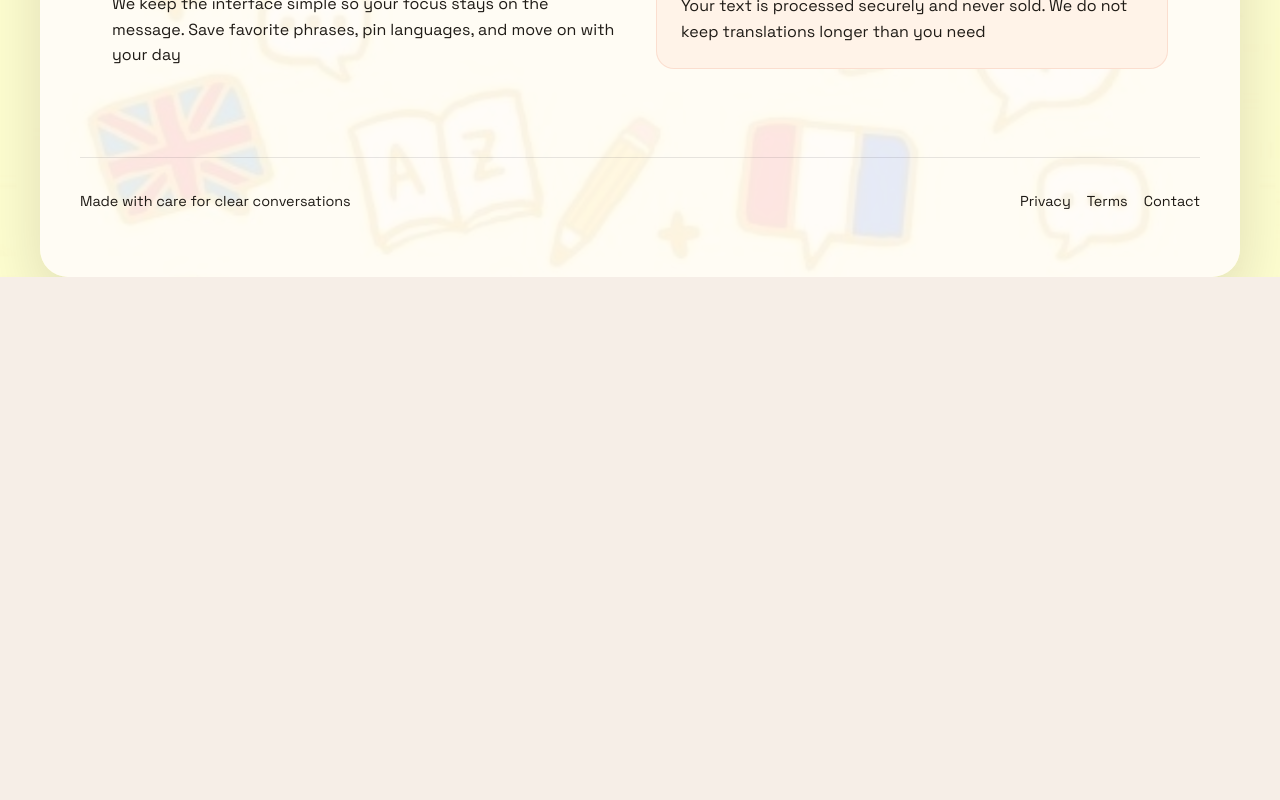
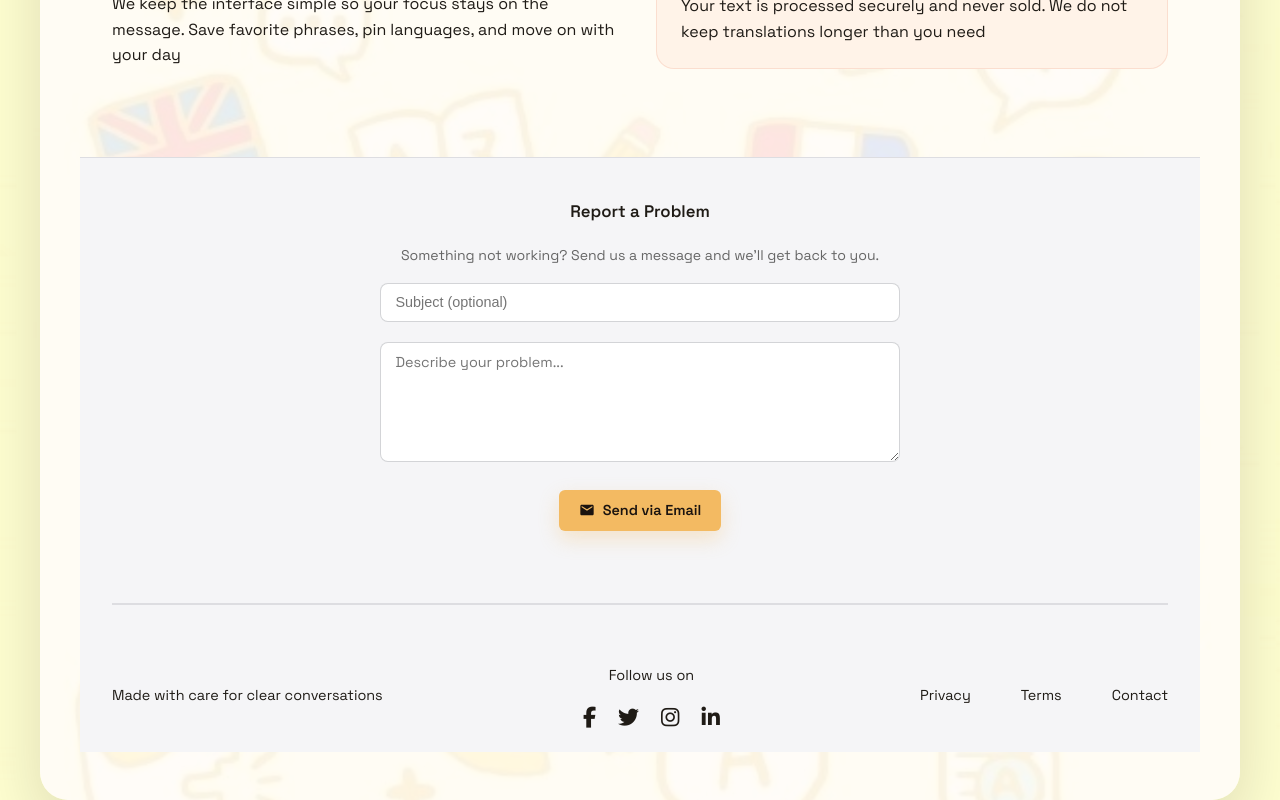
Before and after one commit to neelAkash2005/TongueBridge, a React (Vite) app in the folder frontDev/frontDev/: page / in a window 1280 px wide. Shown: the part 1547-2347 px from the top of the page. Before the commit the page ends 1824 px from the top, so only its background shows below. Built offline with nearby package versions, Linux system fonts and the light colour scheme.

Commit message:
Refining Footer

```diff
--- a/frontDev/frontDev/index.html
+++ b/frontDev/frontDev/index.html
@@ -4,8 +4,13 @@
     <meta charset="UTF-8" />
     <link rel="icon" type="image/svg+xml" href="/vite.svg" />
     <meta name="viewport" content="width=device-width, initial-scale=1.0" />
+
+    <!-- Font Awesome Icons -->
+    <link rel="stylesheet" href="https://cdnjs.cloudflare.com/ajax/libs/font-awesome/6.5.0/css/all.min.css">
+
     <title>front-dev</title>
   </head>
+
   <body>
     <div id="root"></div>
     <script type="module" src="/src/main.jsx"></script>
--- a/frontDev/frontDev/src/App.css
+++ b/frontDev/frontDev/src/App.css
@@ -878,13 +878,72 @@ textarea {
 
 .site-footer {
   display: flex;
+  flex-direction: column;
+  gap: 2rem;
+  padding: 2.5rem 2rem 1.5rem;
+  border-top: 1px solid rgba(15, 18, 33, 0.1);
+  background: var(--bg-secondary, #f5f5f7);
+  font-size: 0.9rem;
+}
+
+/* ── Footer contact section ── */
+.footer-contact-divider {
+  display: none;
+}
+
+.footer-contact-section {
+  width: 100%;
+  display: flex;
+  flex-direction: column;
   align-items: center;
-  justify-content: space-between;
-  flex-wrap: wrap;
-  gap: 1rem;
-  padding: 2rem 0 1rem;
-  border-top: 1px solid rgba(15, 18, 33, 0.1);
+  text-align: center;
+}
+
+.footer-contact-title {
+  margin: 0 0 1.2rem;
+  font-size: 1.05rem;
+  font-weight: 600;
+  color: var(--text-primary);
+}
+
+.footer-contact-desc {
+  margin: 0 0 1rem;
+  font-size: 0.88rem;
+  color: var(--text-secondary, #666);
+}
+
+.footer-contact-form {
+  display: flex;
+  flex-direction: column;
+  gap: 0.75rem;
+  width: 100%;
+  max-width: 520px;
+}
+
+.footer-contact-input,
+.footer-contact-textarea {
+  width: 100%;
+  padding: 0.65rem 0.9rem;
+  border: 1px solid rgba(15, 18, 33, 0.18);
+  border-radius: 8px;
   font-size: 0.9rem;
+  background: var(--bg-primary, #fff);
+  color: var(--text-primary);
+  outline: none;
+  resize: vertical;
+  transition: border-color 0.2s;
+  box-sizing: border-box;
+}
+
+.footer-contact-input:focus,
+.footer-contact-textarea:focus {
+  border-color: var(--accent, #6c63ff);
+}
+
+.footer-contact-btn {
+  align-self: center;
+  display: flex;
+  align-items: center;
 }
 
 .footer-links {
@@ -1269,6 +1328,23 @@ main {
 
 :root.dark-mode .site-footer {
   border-top-color: rgba(255, 255, 255, 0.15);
+  background: rgba(20, 20, 20, 0.6);
+}
+
+:root.dark-mode .footer-contact-divider {
+  background: rgba(255, 255, 255, 0.12);
+}
+
+:root.dark-mode .footer-contact-input,
+:root.dark-mode .footer-contact-textarea {
+  background: rgba(35, 35, 35, 0.8);
+  border-color: rgba(255, 255, 255, 0.15);
+  color: var(--ink);
+}
+
+:root.dark-mode .footer-contact-input:focus,
+:root.dark-mode .footer-contact-textarea:focus {
+  border-color: var(--accent);
 }
 
 :root.dark-mode .badges span {
--- a/frontDev/frontDev/src/App.jsx
+++ b/frontDev/frontDev/src/App.jsx
@@ -62,6 +62,17 @@ function App() {
 
   const handleSignOut = () => {
     setLoggedInUsername('');
+  };
+
+  const [contactSubject, setContactSubject] = useState('');
+  const [contactMessage, setContactMessage] = useState('');
+
+  const handleContactSubmit = (e) => {
+    e.preventDefault();
+    if (!contactMessage.trim()) return;
+    const subject = encodeURIComponent(contactSubject.trim() || 'Problem Report – TongueBridge');
+    const body = encodeURIComponent(contactMessage.trim());
+    window.location.href = `mailto:support@tonguebridge.com?subject=${subject}&body=${body}`;
   };
 
   useEffect(() => {
@@ -377,13 +388,91 @@ function App() {
       </main>
 
       <footer className="site-footer">
-        <p>Made with care for clear conversations</p>
-        <div className="footer-links">
-          <a href="#">Privacy</a>
-          <a href="#">Terms</a>
-          <a href="#">Contact</a>
-        </div>
-      </footer>
+
+  <div className="footer-contact-section">
+    <h3 className="footer-contact-title">Report a Problem</h3>
+    <p className="footer-contact-desc">
+      Something not working? Send us a message and we&apos;ll get back to you.
+    </p>
+    <form className="footer-contact-form" onSubmit={handleContactSubmit}>
+      <input
+        type="text"
+        className="footer-contact-input"
+        placeholder="Subject (optional)"
+        value={contactSubject}
+        onChange={(e) => setContactSubject(e.target.value)}
+      />
+      <textarea
+        className="footer-contact-textarea"
+        rows="4"
+        placeholder="Describe your problem..."
+        value={contactMessage}
+        onChange={(e) => setContactMessage(e.target.value)}
+        required
+      />
+      <button type="submit" className="btn primary footer-contact-btn">
+        <svg width="16" height="16" viewBox="0 0 24 24" fill="none" xmlns="http://www.w3.org/2000/svg" style={{marginRight: '8px'}}>
+          <path d="M20 4H4C2.9 4 2.01 4.9 2.01 6L2 18C2 19.1 2.9 20 4 20H20C21.1 20 22 19.1 22 18V6C22 4.9 21.1 4 20 4ZM20 8L12 13L4 8V6L12 11L20 6V8Z" fill="currentColor"/>
+        </svg>
+        Send via Email
+      </button>
+    </form>
+  </div>
+
+  <div className="footer-contact-divider" />
+
+  <div
+    style={{
+      display: "flex",
+      alignItems: "center",
+      justifyContent: "space-between",
+      width: "100%",
+      paddingTop: "3.7rem",
+      marginTop: "2.5rem",
+      borderTop: "2px solid rgba(15, 18, 33, 0.1)"
+    }}
+  >
+
+    {/* Left */}
+    <div>
+      Made with care for clear conversations
+    </div>
+
+    {/* Center */}
+    <div
+      style={{
+        display: "flex",
+        flexDirection: "column",
+        alignItems: "center",
+        gap: "20px"
+      }}
+    >
+      <span>Follow us on</span>
+
+      <div
+        style={{
+          display: "flex",
+          gap: "22px",
+          fontSize: "21px"
+        }}
+      >
+        <i className="fab fa-facebook-f"></i>
+        <i className="fab fa-twitter"></i>
+        <i className="fab fa-instagram"></i>
+        <i className="fab fa-linkedin-in"></i>
+      </div>
+    </div>
+
+    {/* Right */}
+    <div style={{ display: "flex", gap: "50px" }}>
+      <a href="#">Privacy</a>
+      <a href="#">Terms</a>
+      <a href="#">Contact</a>
+    </div>
+
+  </div>
+
+</footer>
     </div>
   );
 }
```
